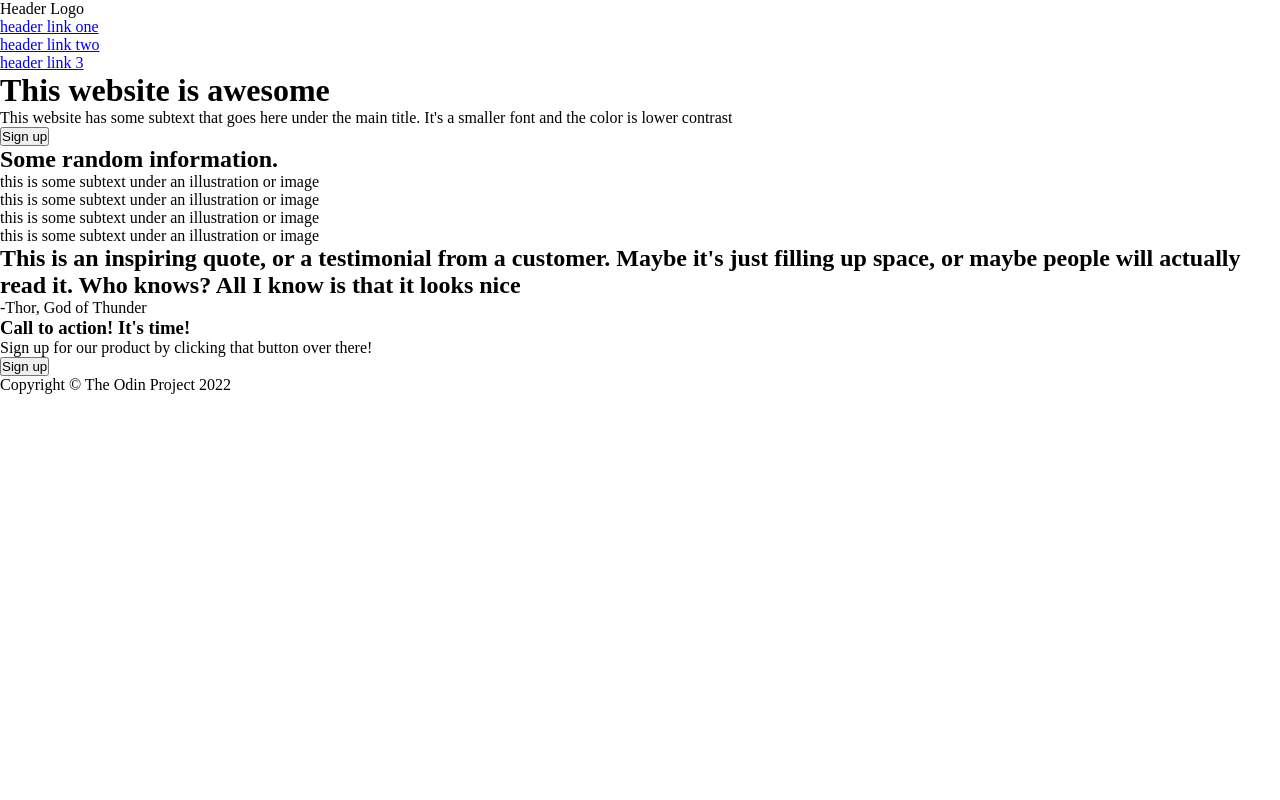
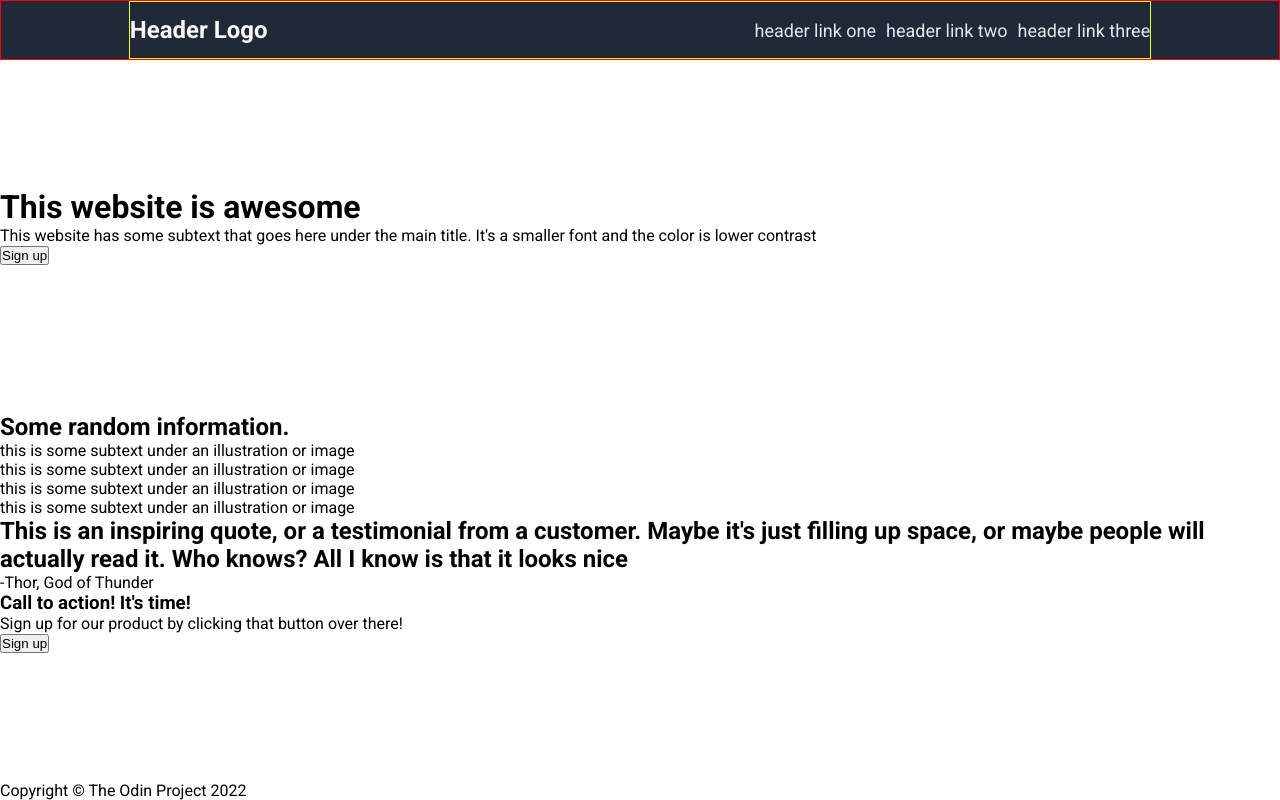
Before and after one commit to PatMoscicki/Landing-Page---CSS-training, a plain HTML site: page index.html in a window 1280 px wide. Drawn offline with Linux system fonts and the light colour scheme.

Commit message:
fix html structure | style navbar

```diff
--- a/index.html
+++ b/index.html
@@ -8,43 +8,50 @@
     <title>Landing Page</title>
 </head>
 <body>
-    <header>
-    <div class="navbar">
+
+    <nav class="navbar">
         <div class="container">
         <div class="logo">Header Logo</div>
-        <nav class="links">
-            <ul>
+
+            <ul class="links">
                 <li><a href="#">header link one</a></li>
                 <li><a href="#">header link two</a></li>
-                <li><a href="#">header link 3</a></li>
+                <li><a href="#">header link three</a></li>
             </ul>
     </nav>
 </div>
-    </div>
-    <div class="hero">
-        <div class="container">
+    <header>
+        <div>
             <h1>This website is awesome</Table></h1>
             <p>This website has some subtext that goes here under the main title. It's a smaller font and the color is lower contrast</p>
             <button>Sign up</button>
+        </div>
             <img src="" alt="">
-        </div>
-    </div>
     </header>
+
     <main>
-        <section class="boxes">
+        <section class="gallery">
         <div class="container">
             <h2>Some random information.</h2>
-            <div class="box"></div>
-            <p>this is some subtext under an illustration or image</p>
-            <div class="box"></div>
-            <p>this is some subtext under an illustration or image</p>
-            <div class="box"></div>
-            <p>this is some subtext under an illustration or image</p>
+            <div class="boxes">
                 <div class="box"></div>
                 <p>this is some subtext under an illustration or image</p>
             </div>
+            <div class="boxes">
+                <div class="box"></div>
+                <p>this is some subtext under an illustration or image</p>
+            </div>
+            <div class="boxes">
+                <div class="box"></div>
+                <p>this is some subtext under an illustration or image</p>
+            </div>
+            <div class="boxes">
+                <div class="box"></div>
+                <p>this is some subtext under an illustration or image</p>
+            </div>
+        </div>
         </section>
-        <section class="quote">
+        <section class="testimonial">
         <div class="container">
                 <h2>This is an inspiring quote, or a testimonial from a customer. Maybe it's just filling up space, or maybe people will actually read it. Who knows? All I know is that it looks nice</h2>
                 <p>-Thor, God of Thunder</p>
--- a/style.css
+++ b/style.css
@@ -1,5 +1,54 @@
+@import url('https://fonts.googleapis.com/css2?family=Roboto:ital,wght@0,400;0,700;1,400&display=swap');
+
+
 * {
     margin: 0;
     padding: 0;
     box-sizing: border-box;
 }
+
+body {
+    font-family: "roboto", sans-serif;
+    display: flex;
+    flex-direction: column;
+    justify-content: space-between;
+    height: 100vh;
+}
+
+.navbar {
+    border: 1px solid red;
+    background-color: #1F2937;
+    color: #f9faf8;
+    height: 60px;
+}
+
+.navbar .container {
+    max-width: 80%;
+    height: 100%;
+    margin: 0 auto;
+    border: 1px solid yellow;
+    display: flex;
+    justify-content: space-between;
+    align-items: center;
+}
+
+.navbar .container .logo {
+    font-size: 24px;
+    font-weight: 700;
+}
+
+.navbar .container ul {
+    display: flex;
+}
+
+.navbar .container ul li {
+   list-style: none;
+}
+
+.navbar .container ul li a {
+    margin-left: 10px;
+    font-size: 18px;
+    color: #e5e7eb;
+    text-decoration: none;
+
+}
```
Lines whose indentation alone changed are shown as unchanged.
